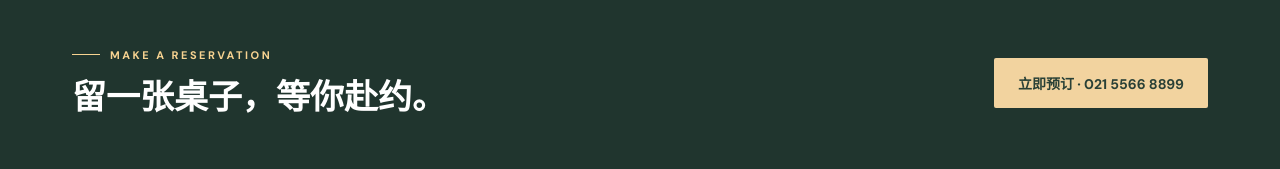
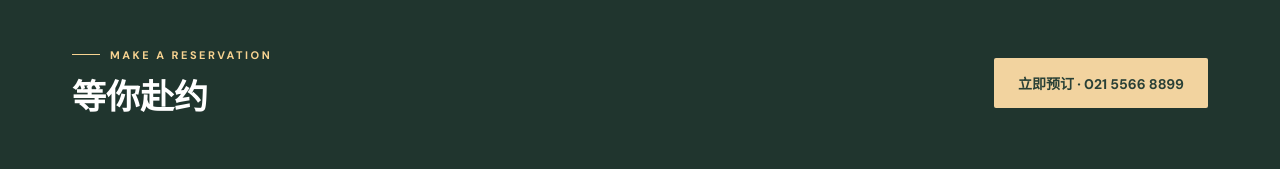
Before and after one commit to yhun0419/code-shop, a Vue app: page / in a window 1280 px wide. Shown: the part 2635-2804 px from the top of the page. Built offline with nearby package versions, Linux system fonts and the light colour scheme.

Commit message:
fix: shorten reservation heading

```diff
--- a/src/App.vue
+++ b/src/App.vue
@@ -71,7 +71,7 @@ const closeMenu = () => { isMenuOpen.value = false }
     <section id="story" class="container intro"><div><div class="eyebrow sage">OUR PHILOSOPHY</div><h2>一口风味，<br>一段土地的记忆。</h2></div><div class="intro-copy"><p>我们相信，好食物并不需要复杂的修辞。它来自被认真对待的土壤、时令和人。主厨每周走访本地农场与渔港，只为找到最有生命力的那一味。</p><p>让每一次相聚，都从一顿好饭开始。</p><a class="text-link" href="#special">认识我们的厨房 →</a></div></section>
     <section id="special" class="feature"><div class="container feature-grid"><div class="feature-photo" role="img" aria-label="精致菜肴"></div><div class="feature-content"><span class="tag">CHEF'S SELECTION · 08</span><h2>慢炖 12 小时的<br>黑蒜牛肋</h2><p>选用谷饲牛小排，佐以发酵黑蒜、绍兴黄酒与时蔬清汤。时间让丰腴与醇厚在舌尖相遇。</p><div class="dish-note"><b>¥ 168</b><span>推荐搭配：福建岩茶 / 深色艾尔</span></div></div></div></section>
     <section id="menu" class="container menu"><div class="section-title"><div><div class="eyebrow sage">CULINARY REGIONS</div><h2>寻味各地菜系</h2></div><a class="text-link" href="#visit">查看完整菜单 →</a></div><div class="menu-tabs" role="tablist" aria-label="菜系分类"><button v-for="cuisine in cuisines" :key="cuisine.id" class="menu-tab" :class="{ active: activeCuisine === cuisine.id }" role="tab" :aria-selected="activeCuisine === cuisine.id" @click="selectCuisine(cuisine.id)">{{ cuisine.label }}</button></div><div class="menu-grid"><article v-for="dish in currentMenu" :key="dish.name" class="dish"><img :src="imageUrl(dish.image)" :alt="dish.name" /><div class="dish-bottom"><div><h3>{{ dish.name }}</h3><p>{{ dish.desc }}</p></div><span class="price">{{ dish.price }}</span></div></article></div></section>
-    <section id="visit" class="booking"><div class="container booking-wrap"><div><div class="eyebrow">MAKE A RESERVATION</div><h2>留一张桌子，等你赴约。</h2></div><a class="button light" href="tel:021-55668899">立即预订 · 021 5566 8899</a></div></section>
+    <section id="visit" class="booking"><div class="container booking-wrap"><div><div class="eyebrow">MAKE A RESERVATION</div><h2>等你赴约</h2></div><a class="button light" href="tel:021-55668899">立即预订 · 021 5566 8899</a></div></section>
   </main>
   <footer><div class="container footer"><span>© 2024 山海食集 SHANHAI KITCHEN</span><span>上海市徐汇区衡山路 188 号</span></div></footer>
 </template>
```
